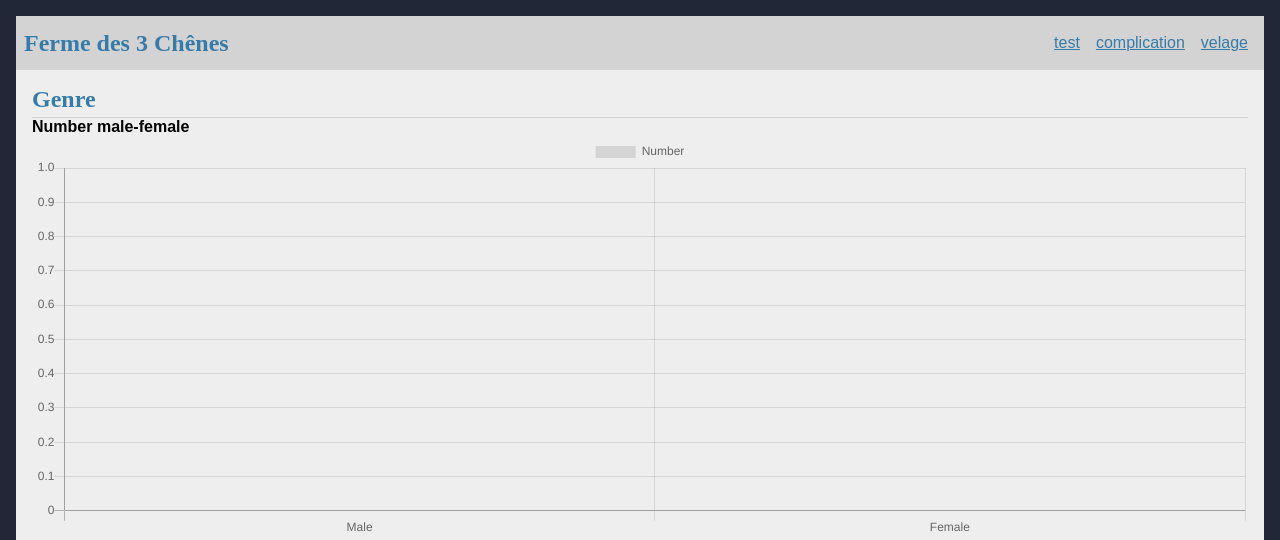
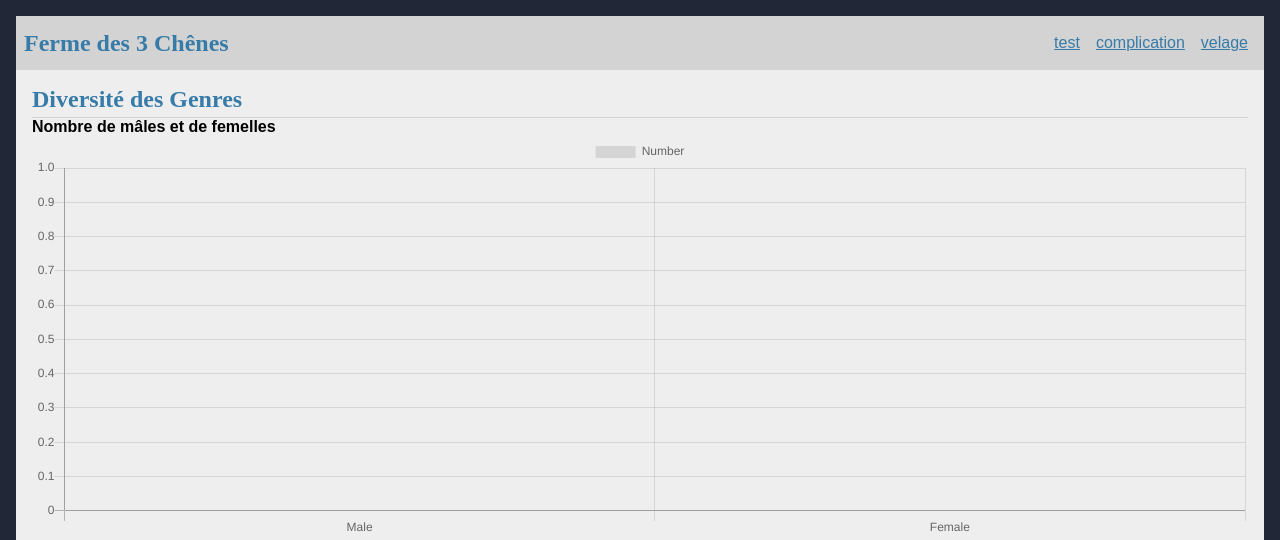
Before and after one commit to Yonyc/p2, a Python web app: template templates/auth/test.html in a window 1280 px wide. Shown: the top 540 px of the page. Run offline with Jinja, Linux system fonts and the light colour scheme; the template is opened without the code that fills it, so the values that code supplies are empty; some libraries are stand-ins or nearby versions.

Commit message:
Replace titles pages

```diff
--- a/templates/auth/afiche.html
+++ b/templates/auth/afiche.html
@@ -2,7 +2,7 @@
 
 {% block header %}
 <script src="https://cdnjs.cloudflare.com/ajax/libs/Chart.js/2.9.3/Chart.bundle.min.js"></script>
-  <h1>{% block title %}afiche{% endblock %}</h1>
+  <h1>{% block title %}Affichage du Graphique{% endblock %}</h1>
 {% endblock %}
 {% block content %}
     <form action='#' method="post">
--- a/templates/auth/complication.html
+++ b/templates/auth/complication.html
@@ -5,7 +5,7 @@
 
 {% block header %}
 <script src="https://cdnjs.cloudflare.com/ajax/libs/Chart.js/2.9.3/Chart.bundle.min.js"></script>
-  <h1>{% block title %}Complication{% endblock %}</h1>
+  <h1>{% block title %}Complications{% endblock %}</h1>
 {% endblock %}
 {% block content %}
   <canvas id="graphique" width="200px" height="100px"></canvas>
--- a/templates/auth/test.html
+++ b/templates/auth/test.html
@@ -2,7 +2,7 @@
 
 {% block header %}
 <script src="https://cdnjs.cloudflare.com/ajax/libs/Chart.js/2.9.3/Chart.bundle.min.js"></script>
-  <h1>{% block title %}Genre{% endblock %}</h1>
+  <h1>{% block title %}Diversité des Genres{% endblock %}</h1>
 {% endblock %}
 
 {% block content %}
@@ -12,7 +12,7 @@
 
     </script>
   {% endfor %}
-    <label>Number male-female</label>
+    <label>Nombre de mâles et de femelles</label>
     <canvas id="graphique" width="300px" height="100px"></canvas>
     <script>
       var ctx = document.getElementById('graphique').getContext('2d');
```
Also changed, not shown: templates/auth/velage.html (+6 -1 lines).
